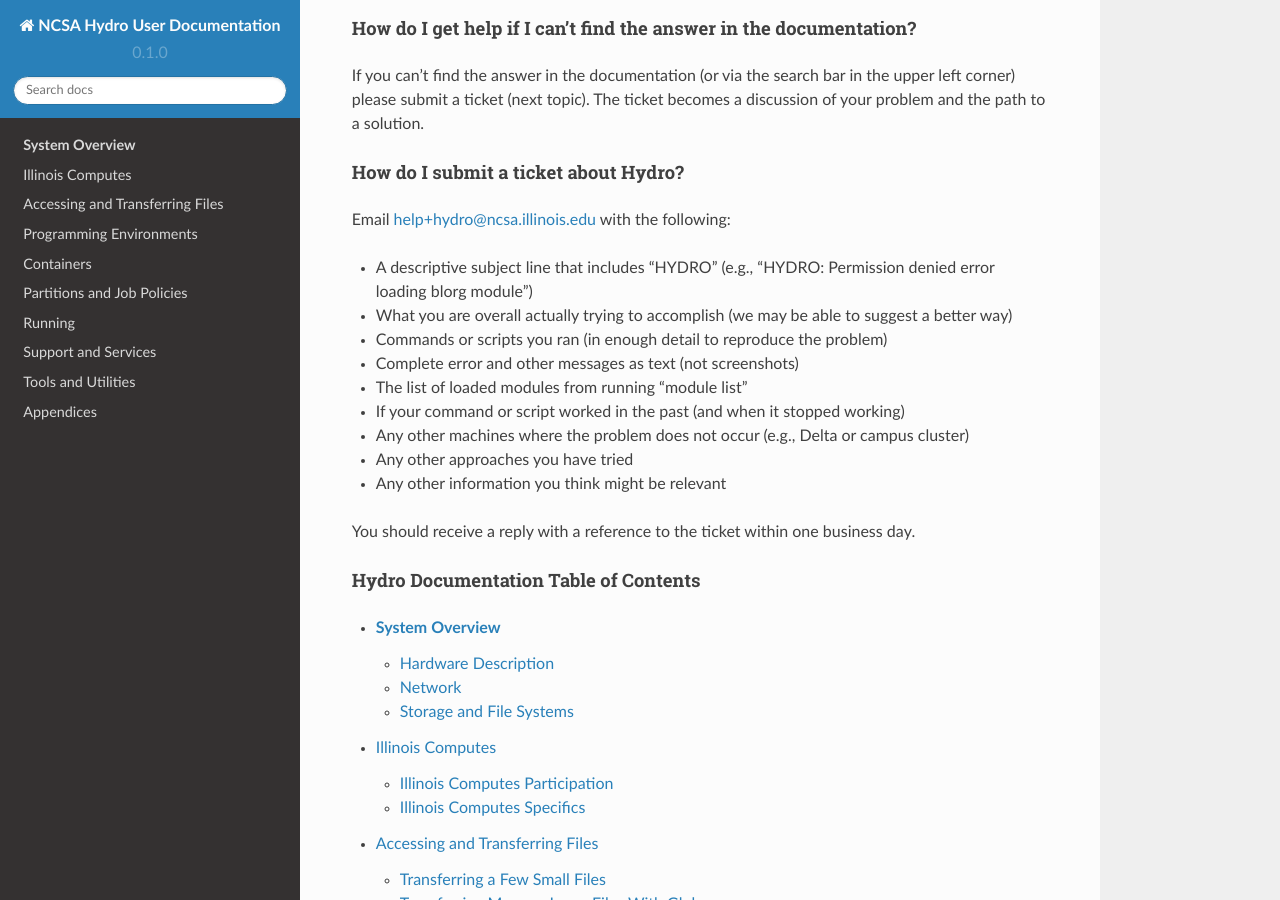
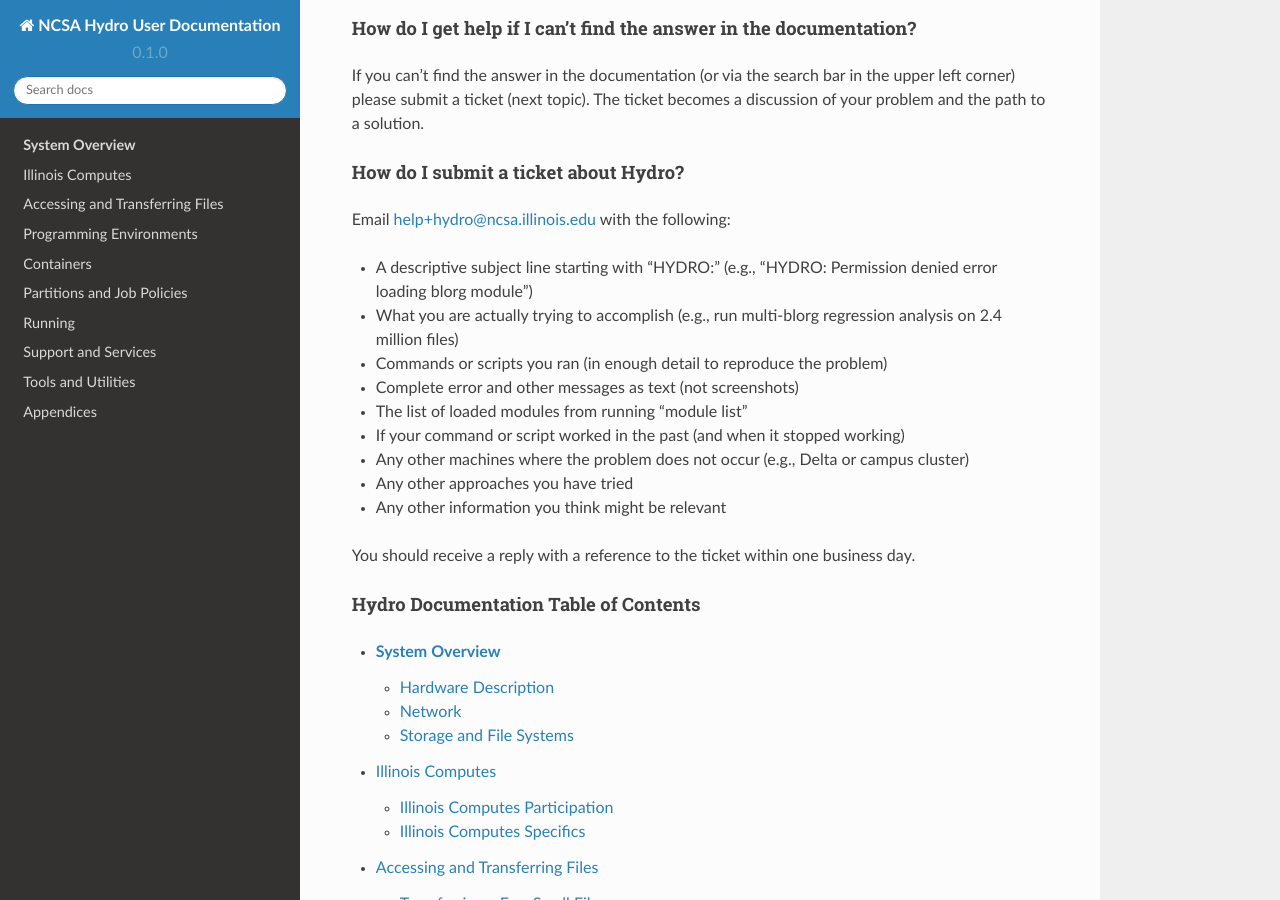
Before and after one commit to ncsa/hydro_documentation, a Sphinx documentation site: the page built from docs/source/index.rst, in a window 1280 px wide and 900 px high, scrolled down 1772 px. Built offline with Sphinx 7.4.7 and the Read the Docs theme 2.0.0, drawn with Linux system fonts in a browser that asks for light colours; pages that are not in the unit, such as notebooks, are missing from menus.

Commit message:
Update index.rst

```diff
--- a/docs/source/index.rst
+++ b/docs/source/index.rst
@@ -107,8 +107,8 @@
 ~~~~~~~~~~~~~~~~~~~~~~~~~~~~~~~~~~~~~~~
 Email help+hydro@ncsa.illinois.edu with the following:
 
-- A descriptive subject line that includes "HYDRO" (e.g., "HYDRO: Permission denied error loading blorg module")
-- What you are overall actually trying to accomplish (we may be able to suggest a better way)
+- A descriptive subject line starting with "HYDRO:" (e.g., "HYDRO: Permission denied error loading blorg module")
+- What you are actually trying to accomplish (e.g., run multi-blorg regression analysis on 2.4 million files)
 - Commands or scripts you ran (in enough detail to reproduce the problem)
 - Complete error and other messages as text (not screenshots)
 - The list of loaded modules from running "module list"
```
